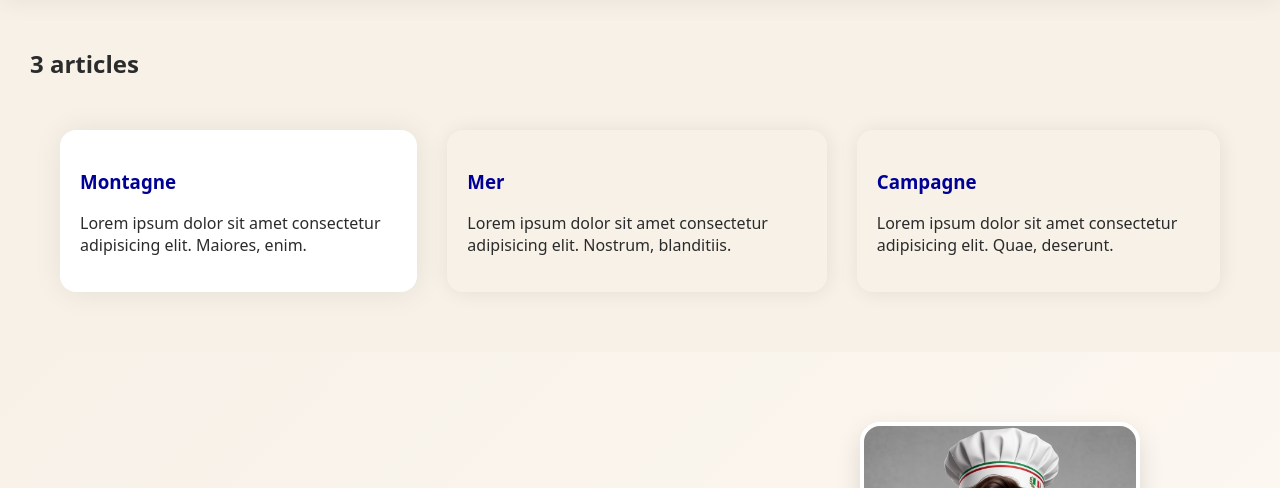
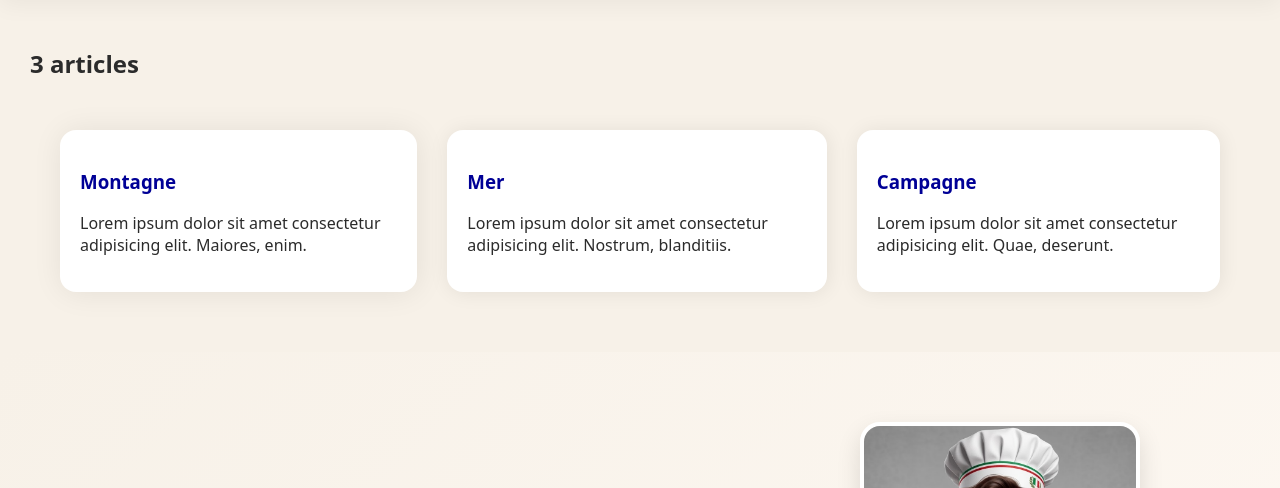
Before and after one commit to BallesteroDavid/github_exo, a plain HTML site: page index.html in a window 1280 px wide. Shown: the part 128-616 px from the top of the page. Drawn offline with Linux system fonts and the light colour scheme.

Commit message:
add: css bg white

```diff
--- a/index.html
+++ b/index.html
@@ -42,7 +42,7 @@
                         Lorem ipsum dolor sit amet consectetur adipisicing elit. Maiores, enim.
                     </p>
                 </article>
-                <article style="box-shadow: 1px 1px 20px rgba(0, 0, 0, 0.08); padding: 20px; border-radius: 16px;">
+                <article style="box-shadow: 1px 1px 20px rgba(0, 0, 0, 0.08); padding: 20px; border-radius: 16px; background-color: white;">
                     <h3 style="color: rgb(0, 0, 150);">
                         Mer
                     </h3>
@@ -50,7 +50,7 @@
                         Lorem ipsum dolor sit amet consectetur adipisicing elit. Nostrum, blanditiis.
                     </p>
                 </article>
-                <article style="box-shadow: 1px 1px 20px rgba(0, 0, 0, 0.08); padding: 20px; border-radius: 16px;">
+                <article style="box-shadow: 1px 1px 20px rgba(0, 0, 0, 0.08); padding: 20px; border-radius: 16px; background-color: white;">
                     <h3 style="color: rgb(0, 0, 150);">
                         Campagne
                     </h3>
```
